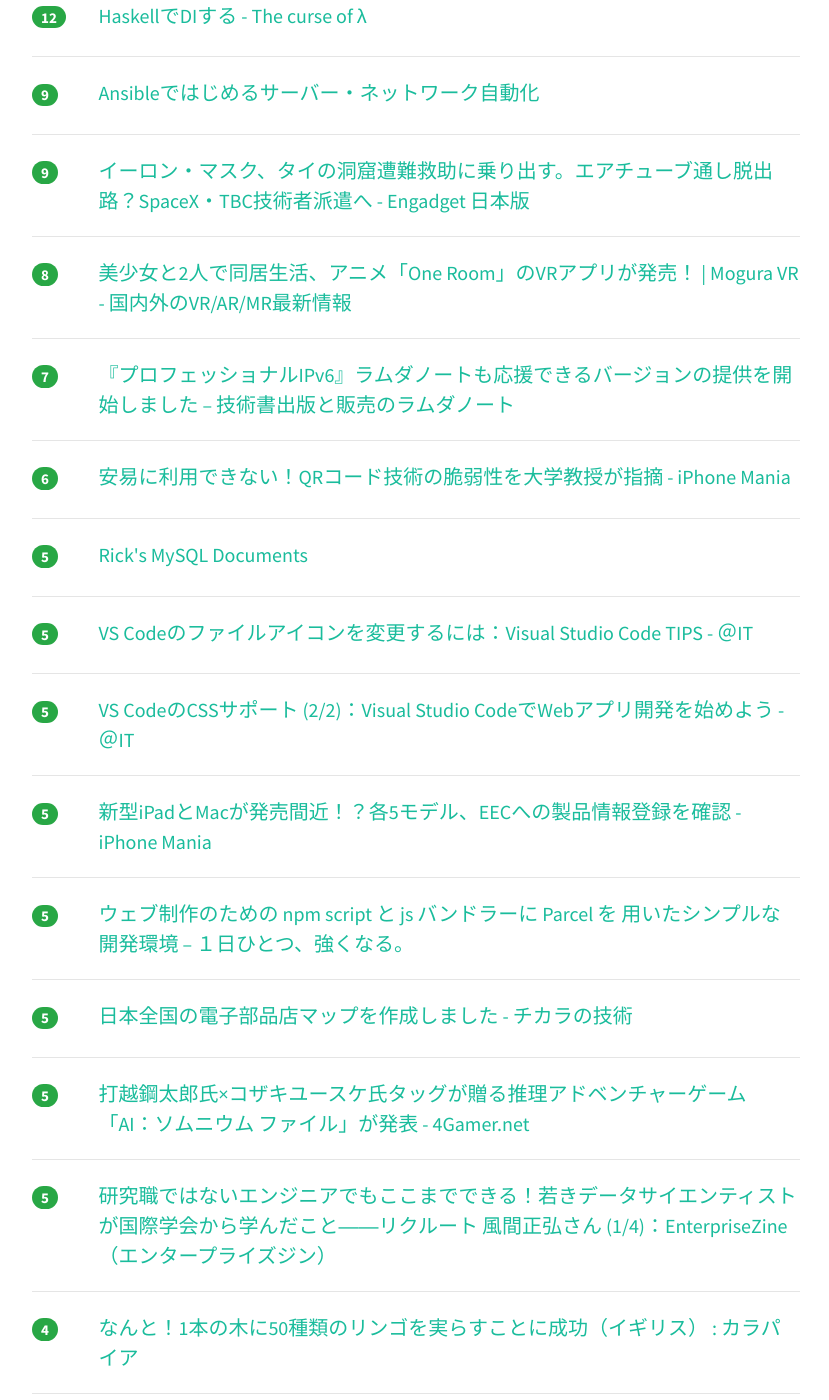
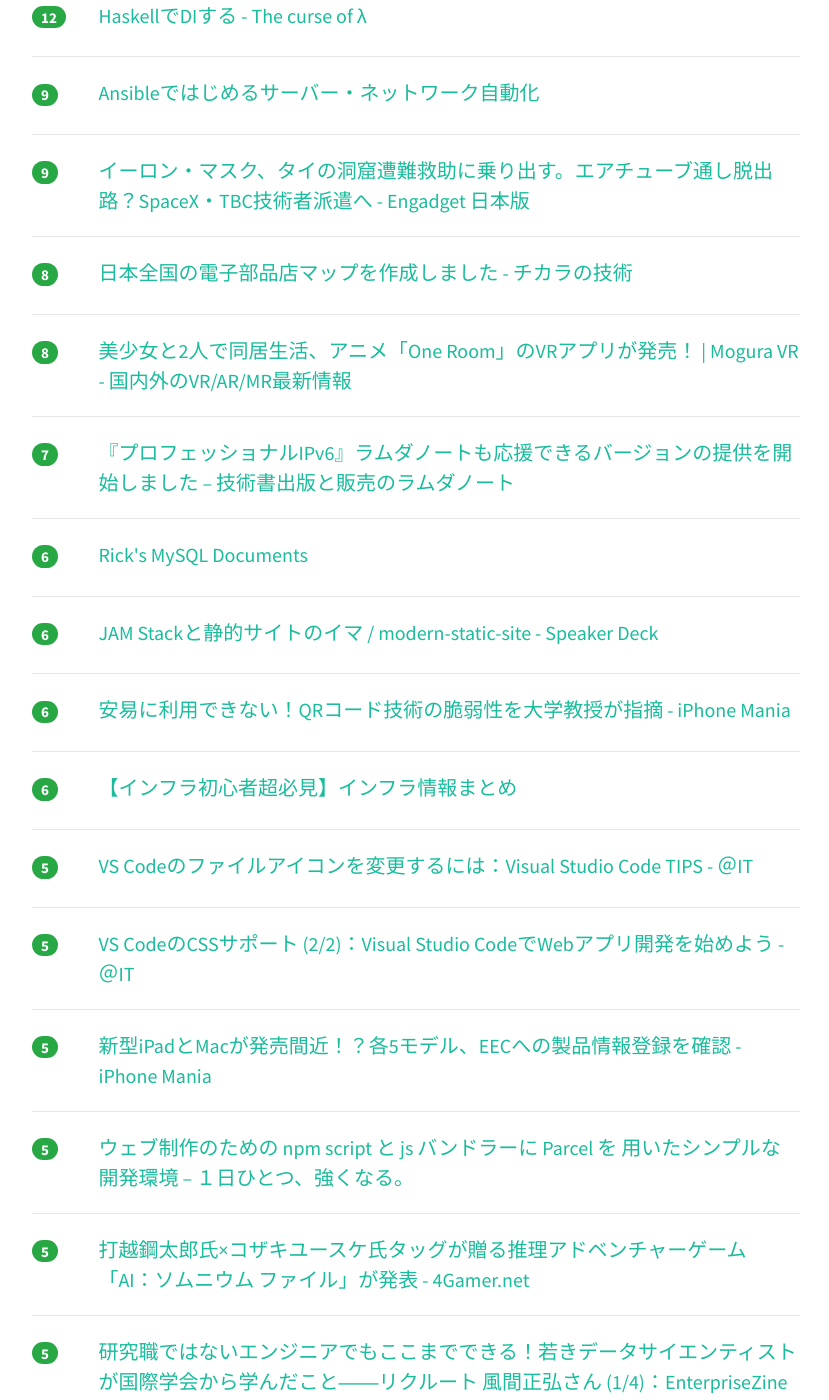
Before and after one commit to yatta47/hatena-matome-site, a Jekyll site: the page built from _posts/2018-07-07-hatena.md, in a window 1280 px wide and 1400 px high, scrolled down 574 px. Shown: the whole window, without its empty margins (224-1053 px from the left). Built offline with Jekyll 4.4.1, drawn with Linux system fonts in a browser that asks for light colours; nearby versions of some CDN libraries; some of the changed text lies outside the part shown.

Commit message:
Updated 2018-07-07

```diff
--- a/_posts/2018-07-07-hatena.md
+++ b/_posts/2018-07-07-hatena.md
@@ -1,13 +1,13 @@
 ---
 layout: post
 title:  "2018-07-07 はてぶIT"
-date:   2018-07-07 07:01:00
+date:   2018-07-07 08:00:54
 tags: [it-hotentry]
 ---
-19 件のデータあり
+20 件のデータあり
 
 <hr><div class="row">
-<div class="col-1"><span class="badge badge-pill badge-success h2">25</span></div>
+<div class="col-1"><span class="badge badge-pill badge-success h2">27</span></div>
 <div class="col-11"><a href='http://deeplearning.jp/deep-learning-day18-2/' target='_blank'>パターン認識と機械学習（PRML）の輪読資料を公開 | Deep Learning JP</a></div>
 </div>
 <hr>
@@ -33,6 +33,11 @@ tags: [it-hotentry]
 <hr>
 <div class="row">
 <div class="col-1"><span class="badge badge-pill badge-success h2">8</span></div>
+<div class="col-11"><a href='http://power-of-tech.hatenablog.com/entry/2018/07/06/191816' target='_blank'>日本全国の電子部品店マップを作成しました - チカラの技術</a></div>
+</div>
+<hr>
+<div class="row">
+<div class="col-1"><span class="badge badge-pill badge-success h2">8</span></div>
 <div class="col-11"><a href='https://www.moguravr.com/one-room-vr-ios-app/' target='_blank'>美少女と2人で同居生活、アニメ「One Room」のVRアプリが発売！ | Mogura VR - 国内外のVR/AR/MR最新情報</a></div>
 </div>
 <hr>
@@ -43,12 +48,22 @@ tags: [it-hotentry]
 <hr>
 <div class="row">
 <div class="col-1"><span class="badge badge-pill badge-success h2">6</span></div>
+<div class="col-11"><a href='http://mysql.rjweb.org/' target='_blank'>Rick's MySQL Documents</a></div>
+</div>
+<hr>
+<div class="row">
+<div class="col-1"><span class="badge badge-pill badge-success h2">6</span></div>
+<div class="col-11"><a href='https://speakerdeck.com/mottox2/modern-static-site' target='_blank'>JAM Stackと静的サイトのイマ / modern-static-site - Speaker Deck</a></div>
+</div>
+<hr>
+<div class="row">
+<div class="col-1"><span class="badge badge-pill badge-success h2">6</span></div>
 <div class="col-11"><a href='https://iphone-mania.jp/news-217857/' target='_blank'>安易に利用できない！QRコード技術の脆弱性を大学教授が指摘 - iPhone Mania</a></div>
 </div>
 <hr>
 <div class="row">
-<div class="col-1"><span class="badge badge-pill badge-success h2">5</span></div>
-<div class="col-11"><a href='http://mysql.rjweb.org/' target='_blank'>Rick's MySQL Documents</a></div>
+<div class="col-1"><span class="badge badge-pill badge-success h2">6</span></div>
+<div class="col-11"><a href='https://qiita.com/enzen/items/aa98ff1dc502d0ff09ad' target='_blank'>【インフラ初心者超必見】インフラ情報まとめ</a></div>
 </div>
 <hr>
 <div class="row">
@@ -73,11 +88,6 @@ tags: [it-hotentry]
 <hr>
 <div class="row">
 <div class="col-1"><span class="badge badge-pill badge-success h2">5</span></div>
-<div class="col-11"><a href='http://power-of-tech.hatenablog.com/entry/2018/07/06/191816' target='_blank'>日本全国の電子部品店マップを作成しました - チカラの技術</a></div>
-</div>
-<hr>
-<div class="row">
-<div class="col-1"><span class="badge badge-pill badge-success h2">5</span></div>
 <div class="col-11"><a href='https://www.4gamer.net/games/426/G042601/20180706066/' target='_blank'>打越鋼太郎氏×コザキユースケ氏タッグが贈る推理アドベンチャーゲーム「AI：ソムニウム ファイル」が発表 - 4Gamer.net</a></div>
 </div>
 <hr>
@@ -96,8 +106,3 @@ tags: [it-hotentry]
 <div class="col-11"><a href='https://www.lifehacker.jp/2018/07/infinity-dashboard-makes-your-mac-a-warehouse-of-useful.html' target='_blank'>infinity-dashboard-makes-your-mac-a-warehouse-of-useful.html</a></div>
 </div>
 <hr>
-<div class="row">
-<div class="col-1"><span class="badge badge-pill badge-success h2">3</span></div>
-<div class="col-11"><a href='https://qiita.com/enzen/items/aa98ff1dc502d0ff09ad' target='_blank'>【インフラ初心者超必見】インフラ情報まとめ</a></div>
-</div>
-<hr>
```
